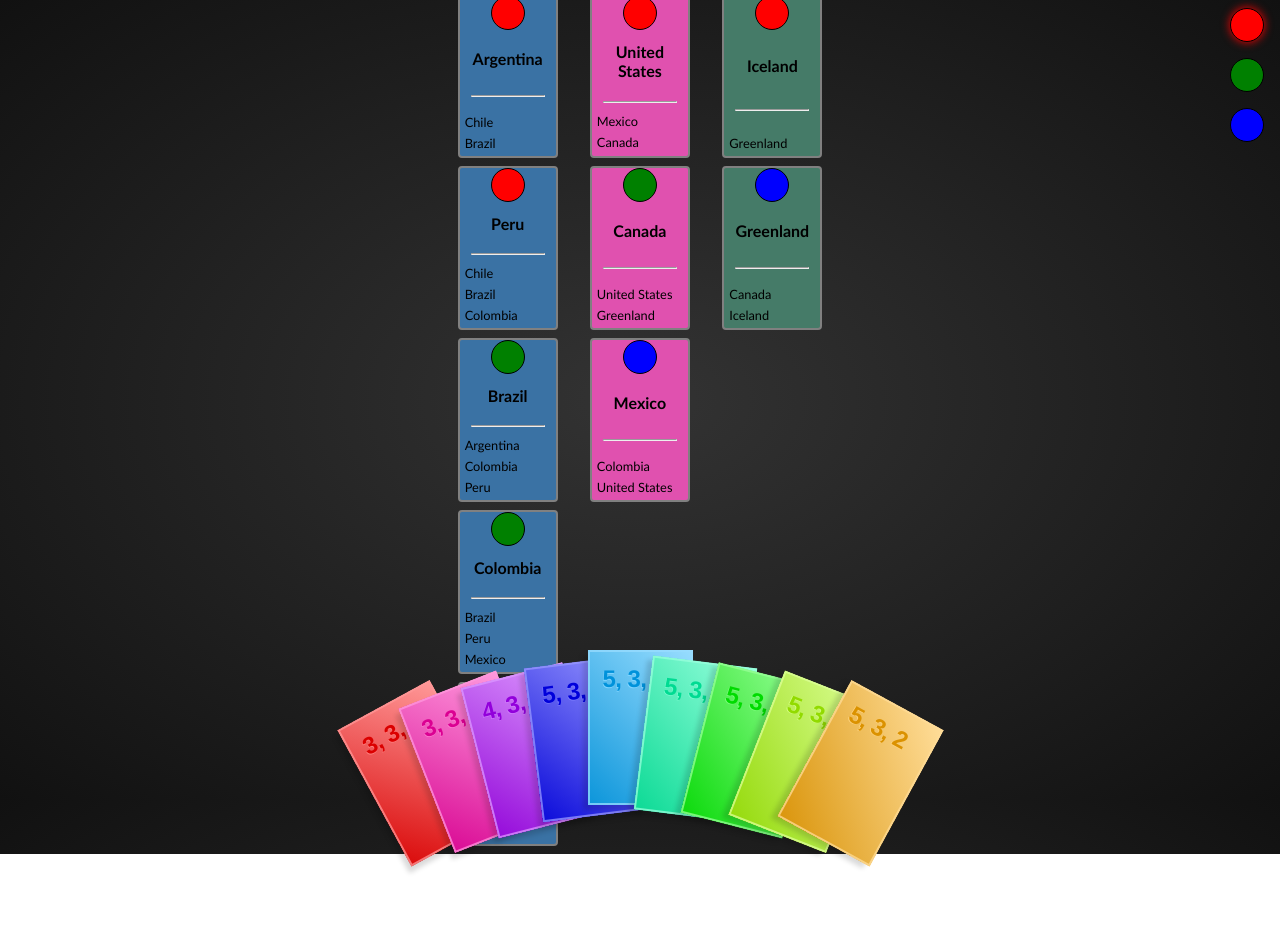
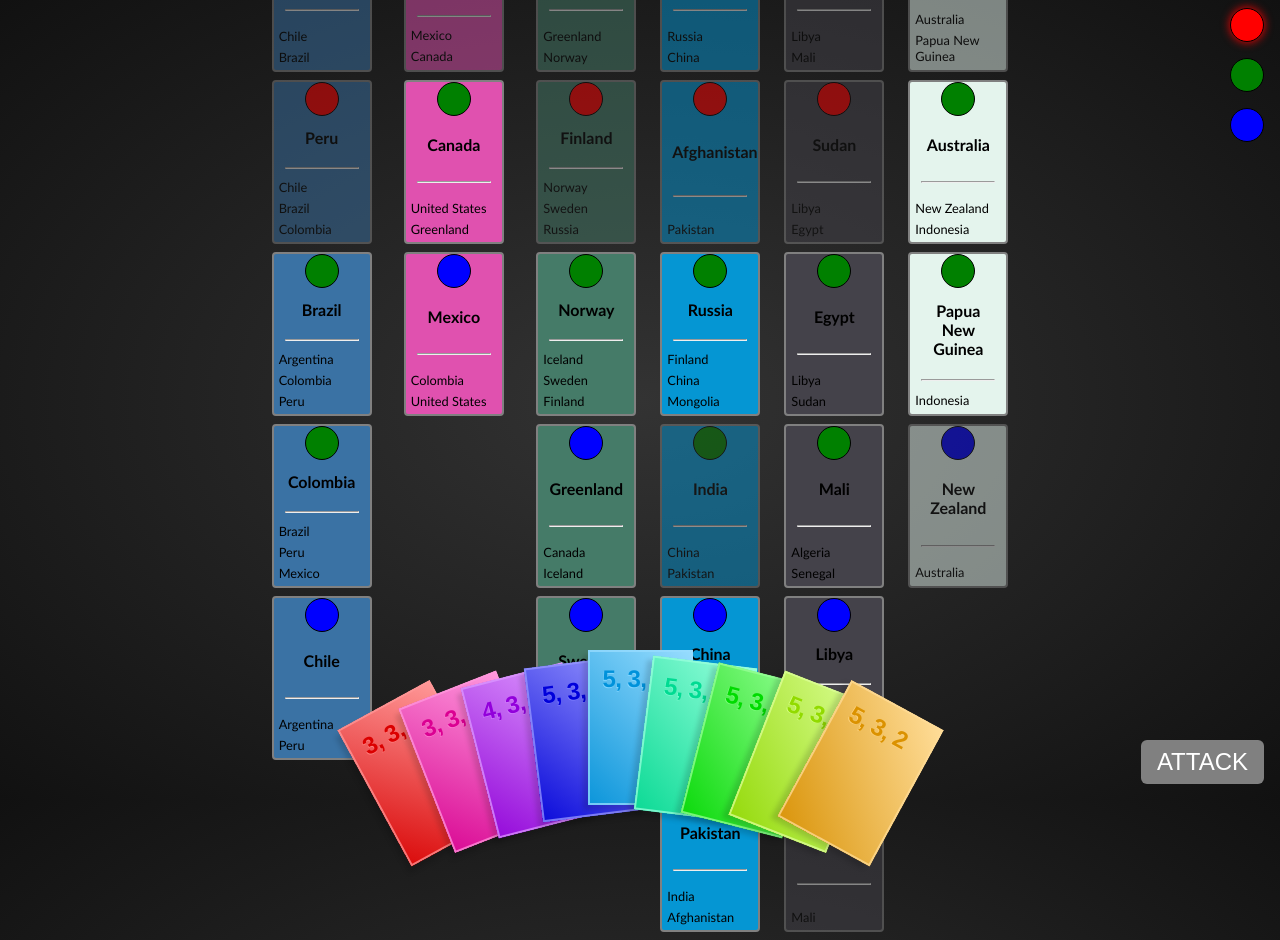
Before and after one commit to FelipeLecot/teg-game-online, a React (Vite) app in the folder client/: page / in a window 1280 px wide. Before the commit the page ends 854 px from the top, so only its background shows below. Built offline with nearby package versions, Linux system fonts and the light colour scheme; no server answers.

Commit message:
attack bases

```diff
--- /dev/null
+++ b/client/src/components/common/attack_button/index.tsx
@@ -0,0 +1,32 @@
+import type { selectedCardType } from "../../../utils/clientTypes";
+import styles from './styles.module.css'
+
+type Props = {
+    attack: Function;
+    selectedCard: selectedCardType | undefined;
+    targetCountry: string | undefined
+}
+
+export default function AttackButton({selectedCard, targetCountry, attack}: Props) {
+    const handleAttack = ()=>{
+        if(!selectedCard || !targetCountry) return
+
+        attack()
+    }
+  return (
+    <button
+        className={styles.button}
+      onClick={()=>{handleAttack()}}
+      style={{
+        padding: "0.5rem 1rem",
+        backgroundColor: targetCountry && selectedCard ? "crimson" : "gray",
+        color: "white",
+        border: "none",
+        borderRadius: "6px",
+        cursor: 'pointer',
+      }}
+    >
+      ATTACK
+    </button>
+  )
+}
--- /dev/null
+++ b/client/src/components/common/attack_button/styles.module.css
@@ -0,0 +1,7 @@
+.button {
+    position: fixed;
+    right: 1rem;
+    bottom: 1rem;
+    font-size: 1.5rem;
+    padding: 2rem;
+}
--- a/client/src/components/common/country_card/index.tsx
+++ b/client/src/components/common/country_card/index.tsx
@@ -4,14 +4,14 @@ import PlayerIcon from '../player_icon'
 import styles from './styles.module.css'
 
 
-export default function CountryCard ({country, continentColor}: {country: OwnedCountry, continentColor: string}) {
+export default function CountryCard ({country, continentColor, allowed}: {country: OwnedCountry, continentColor: string, allowed: boolean}) {
   const { setTargetCountry } = useGameActions()
   const { targetCountry } = useGameValues()
     return <div
         key={Math.random()}
         className={[styles.card, targetCountry === country.name ? styles.selected : ''].join(' ')}
         onClick={()=>{setTargetCountry(country.name)}}
-        style={{ background: continentColor }}
+        style={{ background: continentColor, opacity: allowed ? '1' : '0.5' }}
     >
         {country.owned && <PlayerIcon playerData={country.owned} hasTheTurn={false}/>}
         <h4>{country.name}</h4>
--- a/client/src/components/hud/card_list/index.tsx
+++ b/client/src/components/hud/card_list/index.tsx
@@ -1,4 +1,5 @@
 import React from 'react';
+import { useGameActions, useGameValues } from '../../../pages/Game';
 
 type Props = {
     list: number[][];
@@ -137,12 +138,16 @@ const CardList: React.FC<Props> = ({ list }) => {
         return css;
     };
 
+    const { setSelectedCard } = useGameActions();
+    const { selectedCard } = useGameValues();
+    const cardIsSelected = selectedCard && selectedCard.type === 'dice';
+
     return (
         <>
             <style>{generateStyles()}</style>
             <ul className="card-dice-list">
                 {list.map((values, index) => (
-                    <li key={index} className="card-in-hand">
+                    <li key={index} className={`card-in-hand ${cardIsSelected && selectedCard.index === index ? 'selected' : ''}`} onClick={() => setSelectedCard({ index, type: 'dice' })}>
                         <div className="card-face">
                             <div className="card-label">{values.join(', ')}</div>
                         </div>
--- a/client/src/components/hud/card_list/styles.scss
+++ b/client/src/components/hud/card_list/styles.scss
@@ -67,7 +67,7 @@ body {
   padding: 15px 0 0 15px;
 }
 
-$total: 10;
+$total: 4;
 @for $i from 0 through ($total - 1) {
   $hue: ($i / $total) * -360;
   $rotationRange: 50;
--- a/client/src/components/hud/countries_list/index.tsx
+++ b/client/src/components/hud/countries_list/index.tsx
@@ -1,10 +1,11 @@
 import { divideCountriesByContinent } from "../../../logic/divideCountriesByContinent"
 import joinCountries from "../../../logic/joinCountries"
+import { playerHasNeighborOf } from "../../../logic/playerHasNeighborOf"
 import type { OwnedCountry, Player } from "../../../utils/types"
 import CountryCard from "../../common/country_card"
 import styles from './styles.module.css'
 
-export default function CountriesList({ list, continents }: { list: Player[], continents: {[key:string]: {name: string, color: string}} }) {
+export default function CountriesList({ list, localPlayerIndex, continents }: { list: Player[], localPlayerIndex: number, continents: {[key:string]: {name: string, color: string}} }) {
   if (!list || list.length === 0) return null
 
   const joinedList: OwnedCountry[] = joinCountries(list)
@@ -16,7 +17,7 @@ export default function CountriesList({ list, continents }: { list: Player[], co
         <h4>{title}</h4>
         <ul>
           {array.map(country => (
-            <CountryCard key={country.name} country={country} continentColor={continents[country.continent].color} />
+            <CountryCard key={country.name} country={country} continentColor={continents[country.continent].color} allowed={playerHasNeighborOf(list[localPlayerIndex], country.name)} />
           ))}
         </ul>
       </div>
--- a/client/src/defaults/countries.ts
+++ b/client/src/defaults/countries.ts
@@ -1,52 +1,42 @@
 export const defaultCountries = [
-    {
-        name: "Argentina",
-        neighbors: ["Chile", "Brazil"],
-        continent: "South America"
-    },
-    {
-        name: "Brazil",
-        neighbors: ["Argentina", "Colombia", "Peru"],
-        continent: "South America"
-    },
-    {
-        name: "Chile",
-        neighbors: ["Argentina", "Peru"],
-        continent: "South America"
-    },
-    {
-        name: "Peru",
-        neighbors: ["Chile", "Brazil", "Colombia"],
-        continent: "South America"
-    },
-    {
-        name: "Colombia",
-        neighbors: ["Brazil", "Peru", "Mexico"],
-        continent: "South America"
-    },
-    {
-        name: "Mexico",
-        neighbors: ["Colombia", "United States"],
-        continent: "North America"
-    },
-    {
-        name: "United States",
-        neighbors: ["Mexico", "Canada"],
-        continent: "North America"
-    },
-    {
-        name: "Canada",
-        neighbors: ["United States", "Greenland"],
-        continent: "North America"
-    },
-    {
-        name: "Greenland",
-        neighbors: ["Canada", "Iceland"],
-        continent: "Europe"
-    },
-    {
-        name: "Iceland",
-        neighbors: ["Greenland"],
-        continent: "Europe"
-    }
-];
+  // América del Sur
+  { name: "Argentina", neighbors: ["Chile", "Brazil"], continent: "South America" },
+  { name: "Brazil", neighbors: ["Argentina", "Colombia", "Peru"], continent: "South America" },
+  { name: "Chile", neighbors: ["Argentina", "Peru"], continent: "South America" },
+  { name: "Peru", neighbors: ["Chile", "Brazil", "Colombia"], continent: "South America" },
+  { name: "Colombia", neighbors: ["Brazil", "Peru", "Mexico"], continent: "South America" },
+
+  // América del Norte
+  { name: "Mexico", neighbors: ["Colombia", "United States"], continent: "North America" },
+  { name: "United States", neighbors: ["Mexico", "Canada"], continent: "North America" },
+  { name: "Canada", neighbors: ["United States", "Greenland"], continent: "North America" },
+
+  // Europa
+  { name: "Greenland", neighbors: ["Canada", "Iceland"], continent: "Europe" },
+  { name: "Iceland", neighbors: ["Greenland", "Norway"], continent: "Europe" },
+  { name: "Norway", neighbors: ["Iceland", "Sweden", "Finland"], continent: "Europe" },
+  { name: "Sweden", neighbors: ["Norway", "Finland"], continent: "Europe" },
+  { name: "Finland", neighbors: ["Norway", "Sweden", "Russia"], continent: "Europe" },
+
+  // Asia
+  { name: "Russia", neighbors: ["Finland", "China", "Mongolia"], continent: "Asia" },
+  { name: "China", neighbors: ["Russia", "India", "Mongolia"], continent: "Asia" },
+  { name: "Mongolia", neighbors: ["Russia", "China"], continent: "Asia" },
+  { name: "India", neighbors: ["China", "Pakistan"], continent: "Asia" },
+  { name: "Pakistan", neighbors: ["India", "Afghanistan"], continent: "Asia" },
+  { name: "Afghanistan", neighbors: ["Pakistan"], continent: "Asia" },
+
+  // África
+  { name: "Egypt", neighbors: ["Libya", "Sudan"], continent: "Africa" },
+  { name: "Libya", neighbors: ["Egypt", "Sudan", "Algeria"], continent: "Africa" },
+  { name: "Algeria", neighbors: ["Libya", "Mali"], continent: "Africa" },
+  { name: "Mali", neighbors: ["Algeria", "Senegal"], continent: "Africa" },
+  { name: "Senegal", neighbors: ["Mali"], continent: "Africa" },
+  { name: "Sudan", neighbors: ["Libya", "Egypt"], continent: "Africa" },
+
+  // Oceanía
+  { name: "Australia", neighbors: ["New Zealand", "Indonesia"], continent: "Oceania" },
+  { name: "New Zealand", neighbors: ["Australia"], continent: "Oceania" },
+  { name: "Indonesia", neighbors: ["Australia", "Papua New Guinea"], continent: "Oceania" },
+  { name: "Papua New Guinea", neighbors: ["Indonesia"], continent: "Oceania" }
+]
--- /dev/null
+++ b/client/src/logic/playerHasNeighborOf.ts
@@ -0,0 +1,7 @@
+import type { Player } from "../utils/types"
+
+export function playerHasNeighborOf(player: Player, targetCountryName: string): boolean {
+  return player.countries.some(country =>
+    country.neighbors.includes(targetCountryName)
+  )
+}
--- /dev/null
+++ b/client/src/logic/playerOwnsCountry.ts
@@ -0,0 +1,7 @@
+import type { Player } from "../utils/types";
+
+export function playerOwnsCountry(player: Player, countryName: string): boolean {
+  return player.countries.some(country =>
+    country.name === countryName
+  )
+}
--- a/client/src/pages/Game.tsx
+++ b/client/src/pages/Game.tsx
@@ -8,6 +8,10 @@ import PlayersList from "../components/hud/players_list"
 import CardList from "../components/hud/card_list"
 import { defaultCountries } from "../defaults/countries"
 import generateContinentsWithCountries from "../defaults/logic/generateContinents"
+import type { selectedCardType } from "../utils/clientTypes"
+import AttackButton from "../components/common/attack_button"
+import { playerOwnsCountry } from "../logic/playerOwnsCountry"
+import { playerHasNeighborOf } from "../logic/playerHasNeighborOf"
 
 let socket: Socket
 
@@ -16,10 +20,6 @@ type Props = {
   gameKey: string;
 }
 
-type selectedCardType = {
-  type: 'dice' | 'effect',
-  index: number
-}
 type GameActionsContextType = {
   setTargetCountry: (countryName: string | undefined) => void;
   setSelectedCard: (selectedCard: selectedCardType) => void;
@@ -48,6 +48,7 @@ export const useGameValues = () => {
 }
 
 let continents = generateContinentsWithCountries(defaultCountries)
+let localPlayerIndex = 0
 
 
 export default function Game({ playerName = 'Guest', gameKey = '' }: Props) {
@@ -79,10 +80,14 @@ export default function Game({ playerName = 'Guest', gameKey = '' }: Props) {
     // return () => socket.disconnect()
   }, [])
 
-  console.log(targetCountry)
+  const setTargetCountryHandler = (newValue: string | undefined)=> {
+    if(newValue !== undefined && (playerOwnsCountry(players[localPlayerIndex], newValue) || !playerHasNeighborOf(players[localPlayerIndex], newValue))) return
+
+    setTargetCountry(newValue)
+  }
 
   const gameActions = React.useMemo(() => ({
-    setTargetCountry,
+    setTargetCountry: setTargetCountryHandler,
     setSelectedCard,
   }), [])
 
@@ -92,13 +97,19 @@ export default function Game({ playerName = 'Guest', gameKey = '' }: Props) {
     selectedCard,
   }), [targetCountry, turn, selectedCard])
 
+  const attack = ()=>{
+    socket.emit("set-attack", '', targetCountry, selectedCard)
+  }
+
   return (
     <GameActionsContext.Provider value={gameActions}>
       <GameValuesContext.Provider value={gameValues}>
         <main>
-          <CountriesList list={players} continents={continents} />
+          <CountriesList list={players} continents={continents} localPlayerIndex={localPlayerIndex} />
           <PlayersList list={players} />
           <CardList list={cards} />
+
+          <AttackButton selectedCard={selectedCard} targetCountry={targetCountry} attack={attack}/>
         </main>
       </GameValuesContext.Provider>
     </GameActionsContext.Provider>
--- /dev/null
+++ b/client/src/utils/clientTypes.ts
@@ -0,0 +1,4 @@
+export type selectedCardType = {
+  type: 'dice' | 'effect',
+  index: number
+}
```
